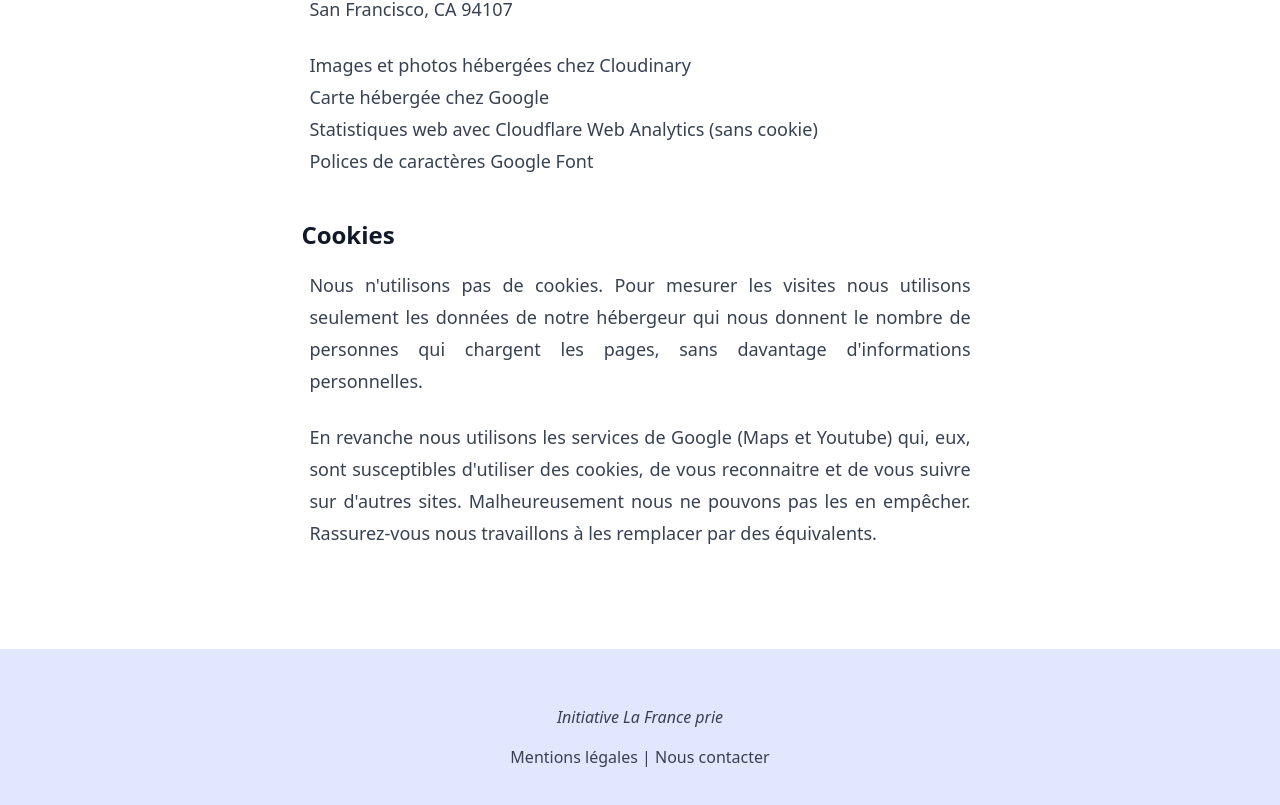
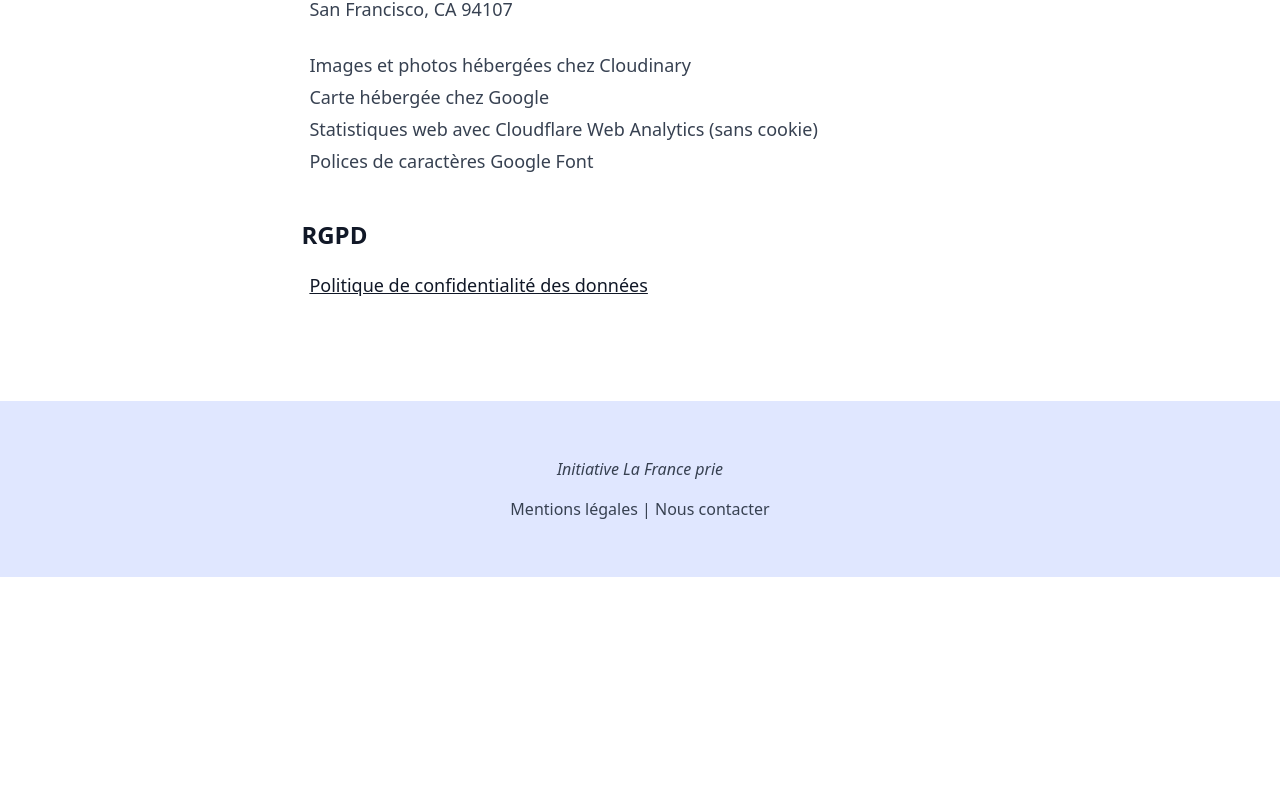
Before and after one commit to Public-Rosary/lafranceprie, a Next.js app: page /mentions-legales in a window 1280 px wide. Shown: the part 1003-1808 px from the top of the page. After the commit the page ends 1580 px from the top, so only its background shows below. Built offline with nearby package versions, Linux system fonts and the light colour scheme; a web font is replaced by a local one.

Commit message:
Add link

```diff
--- a/pages/mentions-legales.tsx
+++ b/pages/mentions-legales.tsx
@@ -3,6 +3,7 @@
 import Head from "next/head";
 
 import Layout from "../components/layout";
+import Link from "next/link";
 
 const LegalsPage: NextPage = () => {
   return (
@@ -65,21 +66,8 @@
               Polices de caractères Google Font
             </p>
 
-            <h3>Cookies</h3>
-            <p>
-              Nous n'utilisons pas de cookies. Pour mesurer les visites nous
-              utilisons seulement les données de notre hébergeur qui nous
-              donnent le nombre de personnes qui chargent les pages, sans
-              davantage d'informations personnelles.
-            </p>
-
-            <p>
-              En revanche nous utilisons les services de Google (Maps et
-              Youtube) qui, eux, sont susceptibles d'utiliser des cookies, de
-              vous reconnaitre et de vous suivre sur d'autres sites.
-              Malheureusement nous ne pouvons pas les en empêcher. Rassurez-vous
-              nous travaillons à les remplacer par des équivalents.
-            </p>
+            <h3>RGPD</h3>
+            <Link href="/rgdp">Politique de confidentialité des données</Link>
           </div>
         </main>
       </Layout>
```
